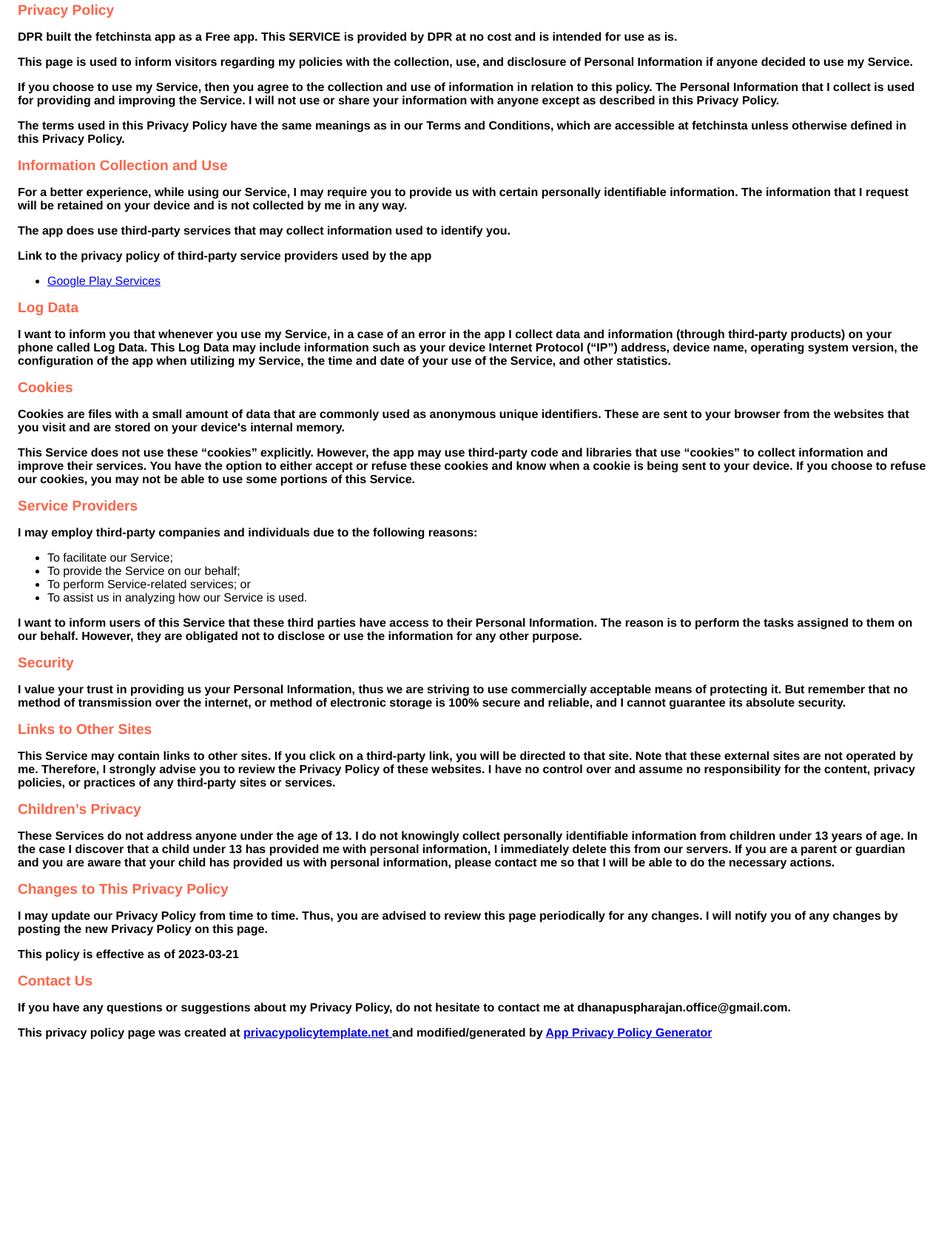
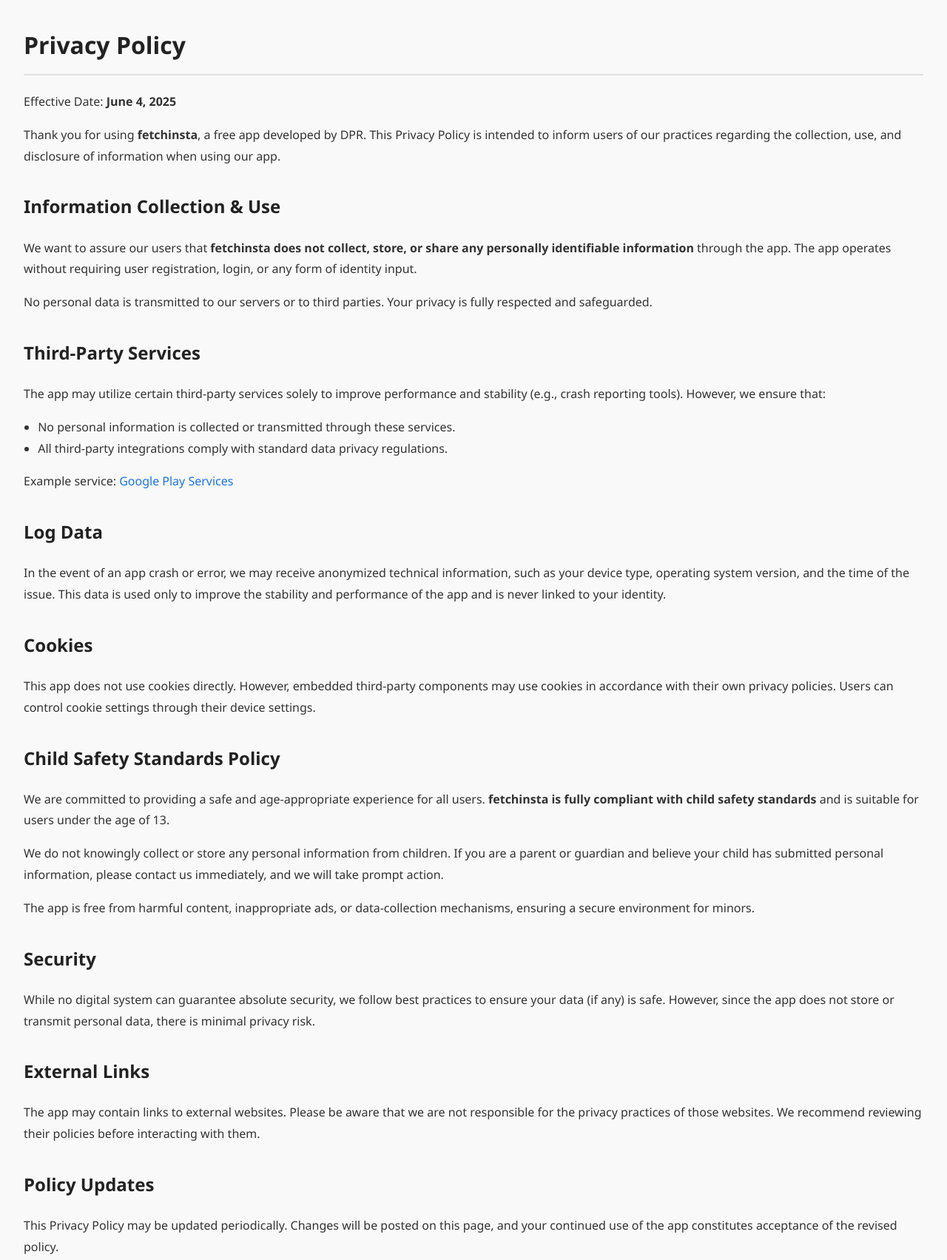
Before and after one commit to dpr24/fi-policy, a plain HTML site: page index.html in a window 1280 px wide. Shown: the part 21-1724 px from the top of the page at 74% size. Before the commit the page ends 1466 px from the top, so only its background shows below. Drawn offline with Linux system fonts and the light colour scheme.

Commit message:
Update index.html

```diff
--- a/index.html
+++ b/index.html
@@ -1,165 +1,146 @@
 <!DOCTYPE html>
-<html>
+<html lang="en">
 <head>
-    <meta charset="utf-8" />
-    <meta name="viewport" content="width=device-width" />
-    <title>Privacy Policy</title>
+  <meta charset="UTF-8" />
+  <meta name="viewport" content="width=device-width, initial-scale=1.0" />
+  <title>Privacy Policy - fetchinsta</title>
   <style>
     body {
-        font-family: 'Helvetica Neue', Helvetica, Arial, sans-serif;
-        padding: 1em;
+      font-family: 'Segoe UI', Tahoma, Geneva, Verdana, sans-serif;
+      background-color: #f9f9f9;
+      color: #333;
+      margin: 0;
+      padding: 2em;
+      line-height: 1.8;
+    }
+
+    h1, h2 {
+      color: #222;
+    }
+
+    h1 {
+      border-bottom: 2px solid #e0e0e0;
+      padding-bottom: 0.3em;
+    }
+
+    ul {
+      margin-top: 0.5em;
+      padding-left: 1.2em;
+    }
+
+    a {
+      color: #1a73e8;
+      text-decoration: none;
+    }
+
+    a:hover {
+      text-decoration: underline;
+    }
+
+    .section {
+      margin-top: 2em;
+    }
+
+    .footer {
+      margin-top: 3em;
+      font-size: 0.9em;
+      color: #555;
     }
   </style>
-    <link rel="stylesheet" href="index.css" />
 </head>
 <body>
-    <strong>Privacy Policy</strong>
+
+  <h1>Privacy Policy</h1>
+  <p>Effective Date: <strong>June 4, 2025</strong></p>
+
   <p>
-      DPR built the fetchinsta app as a Free app. This SERVICE is provided by
-      DPR at no cost and is intended for use as is.
+    Thank you for using <strong>fetchinsta</strong>, a free app developed by DPR. This Privacy Policy is intended to inform users of our practices regarding the collection, use, and disclosure of information when using our app.
+  </p>
+
+  <div class="section">
+    <h2>Information Collection & Use</h2>
+    <p>
+      We want to assure our users that <strong>fetchinsta does not collect, store, or share any personally identifiable information</strong> through the app. The app operates without requiring user registration, login, or any form of identity input.
     </p>
     <p>
-      This page is used to inform visitors regarding my policies with the
-      collection, use, and disclosure of Personal Information if anyone decided
-      to use my Service.
+      No personal data is transmitted to our servers or to third parties. Your privacy is fully respected and safeguarded.
+    </p>
+  </div>
+
+  <div class="section">
+    <h2>Third-Party Services</h2>
+    <p>
+      The app may utilize certain third-party services solely to improve performance and stability (e.g., crash reporting tools). However, we ensure that:
+    </p>
+    <ul>
+      <li>No personal information is collected or transmitted through these services.</li>
+      <li>All third-party integrations comply with standard data privacy regulations.</li>
+    </ul>
+    <p>
+      Example service:
+      <a href="https://policies.google.com/privacy" target="_blank" rel="noopener noreferrer">Google Play Services</a>
+    </p>
+  </div>
+
+  <div class="section">
+    <h2>Log Data</h2>
+    <p>
+      In the event of an app crash or error, we may receive anonymized technical information, such as your device type, operating system version, and the time of the issue. This data is used only to improve the stability and performance of the app and is never linked to your identity.
+    </p>
+  </div>
+
+  <div class="section">
+    <h2>Cookies</h2>
+    <p>
+      This app does not use cookies directly. However, embedded third-party components may use cookies in accordance with their own privacy policies. Users can control cookie settings through their device settings.
+    </p>
+  </div>
+
+  <div class="section">
+    <h2>Child Safety Standards Policy</h2>
+    <p>
+      We are committed to providing a safe and age-appropriate experience for all users. <strong>fetchinsta is fully compliant with child safety standards</strong> and is suitable for users under the age of 13.
     </p>
     <p>
-      If you choose to use my Service, then you agree to the collection and use
-      of information in relation to this policy. The Personal Information that I
-      collect is used for providing and improving the Service. I will not use or
-      share your information with anyone except as described in this Privacy
-      Policy.
+      We do not knowingly collect or store any personal information from children. If you are a parent or guardian and believe your child has submitted personal information, please contact us immediately, and we will take prompt action.
     </p>
     <p>
-      The terms used in this Privacy Policy have the same meanings as in our
-      Terms and Conditions, which are accessible at fetchinsta unless otherwise
-      defined in this Privacy Policy.
-    </p>
-    <p><strong>Information Collection and Use</strong></p>
-    <p>
-      For a better experience, while using our Service, I may require you to
-      provide us with certain personally identifiable information. The
-      information that I request will be retained on your device and is not
-      collected by me in any way.
-    </p>
-    <div>
-      <p>
-        The app does use third-party services that may collect information used
-        to identify you.
-      </p>
-      <p>
-        Link to the privacy policy of third-party service providers used by the
-        app
-      </p>
-      <ul>
-        <li>
-          <a
-            href="https://www.google.com/policies/privacy/"
-            target="_blank"
-            rel="noopener noreferrer"
-            >Google Play Services</a
-          >
-        </li>
-        <!----><!----><!----><!----><!----><!----><!----><!----><!----><!----><!----><!----><!----><!----><!----><!----><!----><!----><!----><!----><!----><!----><!----><!----><!----><!----><!---->
-      </ul>
-    </div>
-    <p><strong>Log Data</strong></p>
-    <p>
-      I want to inform you that whenever you use my Service, in a case of an
-      error in the app I collect data and information (through third-party
-      products) on your phone called Log Data. This Log Data may include
-      information such as your device Internet Protocol (“IP”) address, device
-      name, operating system version, the configuration of the app when
-      utilizing my Service, the time and date of your use of the Service, and
-      other statistics.
-    </p>
-    <p><strong>Cookies</strong></p>
-    <p>
-      Cookies are files with a small amount of data that are commonly used as
-      anonymous unique identifiers. These are sent to your browser from the
-      websites that you visit and are stored on your device's internal memory.
-    </p>
-    <p>
-      This Service does not use these “cookies” explicitly. However, the app may
-      use third-party code and libraries that use “cookies” to collect
-      information and improve their services. You have the option to either
-      accept or refuse these cookies and know when a cookie is being sent to
-      your device. If you choose to refuse our cookies, you may not be able to
-      use some portions of this Service.
-    </p>
-    <p><strong>Service Providers</strong></p>
-    <p>
-      I may employ third-party companies and individuals due to the following
-      reasons:
-    </p>
-    <ul>
-      <li>To facilitate our Service;</li>
-      <li>To provide the Service on our behalf;</li>
-      <li>To perform Service-related services; or</li>
-      <li>To assist us in analyzing how our Service is used.</li>
-    </ul>
-    <p>
-      I want to inform users of this Service that these third parties have
-      access to their Personal Information. The reason is to perform the tasks
-      assigned to them on our behalf. However, they are obligated not to
-      disclose or use the information for any other purpose.
-    </p>
-    <p><strong>Security</strong></p>
-    <p>
-      I value your trust in providing us your Personal Information, thus we are
-      striving to use commercially acceptable means of protecting it. But
-      remember that no method of transmission over the internet, or method of
-      electronic storage is 100% secure and reliable, and I cannot guarantee its
-      absolute security.
-    </p>
-    <p><strong>Links to Other Sites</strong></p>
-    <p>
-      This Service may contain links to other sites. If you click on a
-      third-party link, you will be directed to that site. Note that these
-      external sites are not operated by me. Therefore, I strongly advise you to
-      review the Privacy Policy of these websites. I have no control over and
-      assume no responsibility for the content, privacy policies, or practices
-      of any third-party sites or services.
-    </p>
-    <p><strong>Children’s Privacy</strong></p>
-    <div>
-      <p>
-        These Services do not address anyone under the age of 13. I do not
-        knowingly collect personally identifiable information from children
-        under 13 years of age. In the case I discover that a child under 13 has
-        provided me with personal information, I immediately delete this from
-        our servers. If you are a parent or guardian and you are aware that your
-        child has provided us with personal information, please contact me so
-        that I will be able to do the necessary actions.
+      The app is free from harmful content, inappropriate ads, or data-collection mechanisms, ensuring a secure environment for minors.
     </p>
   </div>
-    <!---->
-    <p><strong>Changes to This Privacy Policy</strong></p>
+
+  <div class="section">
+    <h2>Security</h2>
     <p>
-      I may update our Privacy Policy from time to time. Thus, you are advised
-      to review this page periodically for any changes. I will notify you of any
-      changes by posting the new Privacy Policy on this page.
+      While no digital system can guarantee absolute security, we follow best practices to ensure your data (if any) is safe. However, since the app does not store or transmit personal data, there is minimal privacy risk.
     </p>
-    <p>This policy is effective as of 2023-03-21</p>
-    <p><strong>Contact Us</strong></p>
+  </div>
+
+  <div class="section">
+    <h2>External Links</h2>
     <p>
-      If you have any questions or suggestions about my Privacy Policy, do not
-      hesitate to contact me at dhanapuspharajan.office@gmail.com.
+      The app may contain links to external websites. Please be aware that we are not responsible for the privacy practices of those websites. We recommend reviewing their policies before interacting with them.
     </p>
+  </div>
+
+  <div class="section">
+    <h2>Policy Updates</h2>
     <p>
-      This privacy policy page was created at
-      <a
-        href="https://privacypolicytemplate.net"
-        target="_blank"
-        rel="noopener noreferrer"
-        >privacypolicytemplate.net </a
-      >and modified/generated by
-      <a
-        href="https://app-privacy-policy-generator.nisrulz.com/"
-        target="_blank"
-        rel="noopener noreferrer"
-        >App Privacy Policy Generator</a
-      >
+      This Privacy Policy may be updated periodically. Changes will be posted on this page, and your continued use of the app constitutes acceptance of the revised policy.
     </p>
+  </div>
+
+  <div class="section">
+    <h2>Contact Us</h2>
+    <p>
+      If you have any questions or concerns about this Privacy Policy, please feel free to contact us at:
+      <br />
+      <a href="mailto:dhanapuspharajan.office@gmail.com">dhana.office@gmail.com</a>
+    </p>
+  </div>
+
+  <div class="footer">
+    &copy; 2025 DPR. All rights reserved.
+  </div>
 </body>
 </html>
```
Lines whose indentation alone changed are shown as unchanged.
